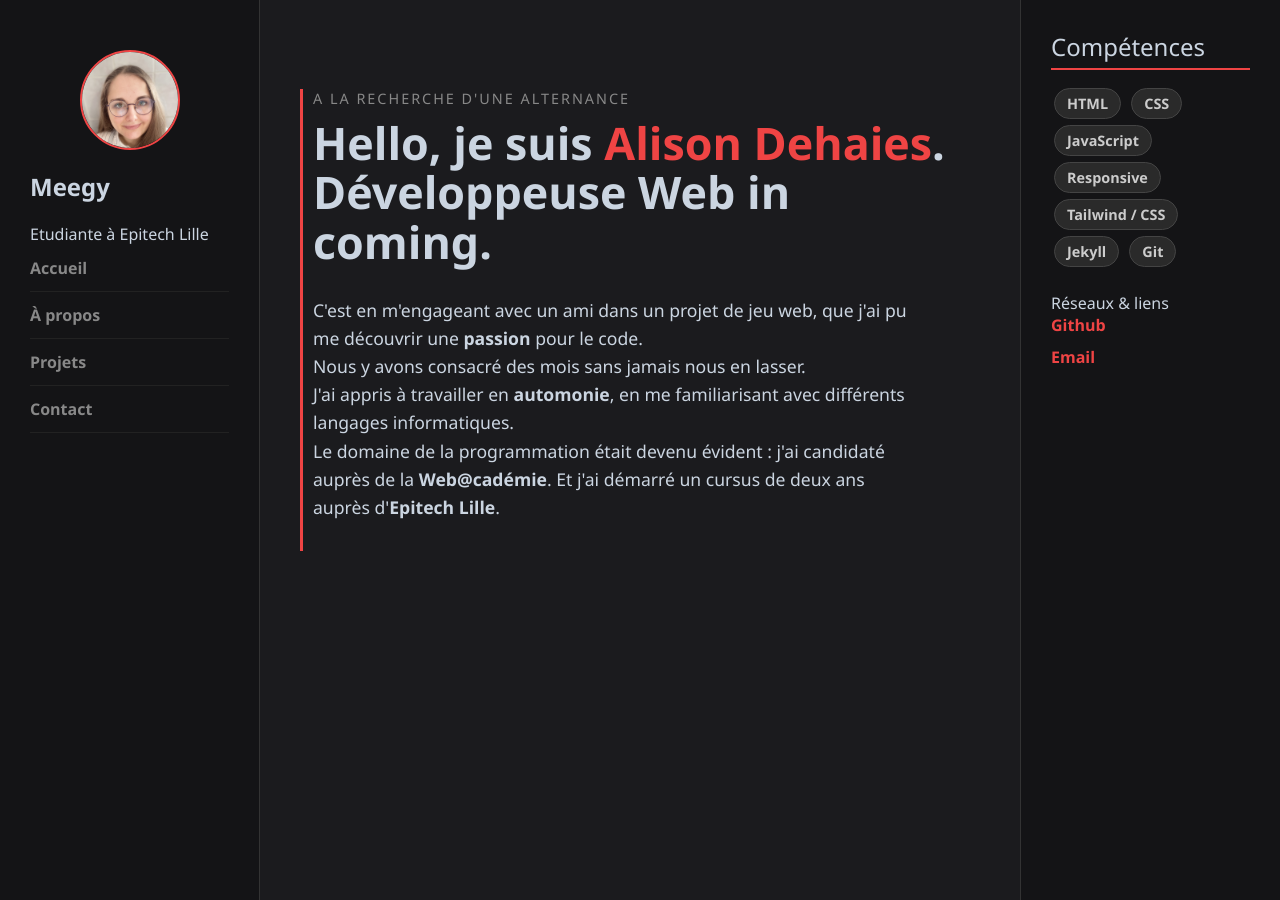
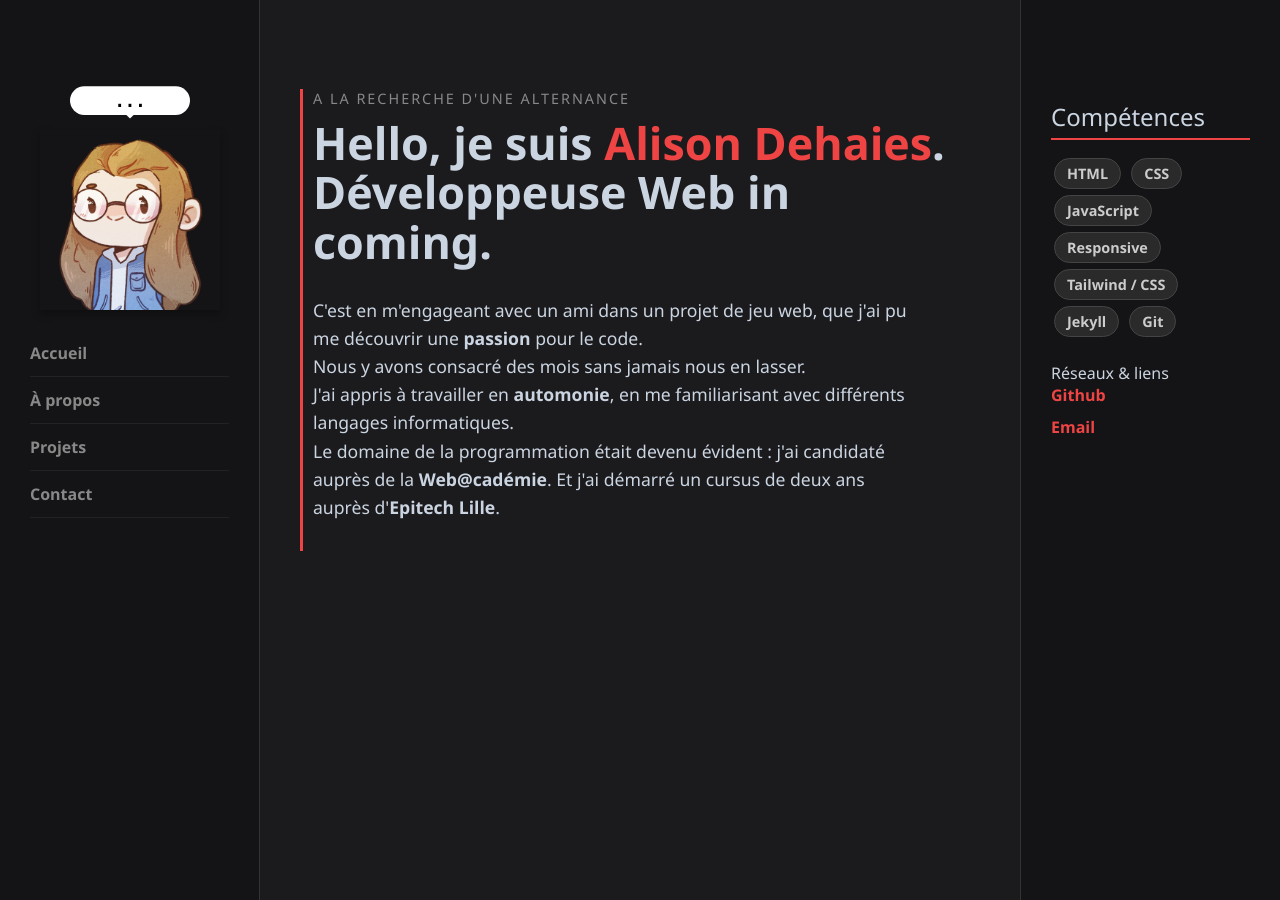
Before and after one commit to Meegy-exe/Portfolio, a Jekyll site: the page built from index.markdown, in a window 1280 px wide. Built offline with Jekyll 4.4.1, drawn with Linux system fonts in a browser that asks for light colours.

Commit message:
Adaptation, création css pour avatar+bulle

```diff
--- a/_config.yml
+++ b/_config.yml
@@ -16,7 +16,7 @@ baseurl: "/Portfolio" # the subpath of your site, e.g. /blog
 url: "https://meegy-exe.github.io"
 
 # Avatar
-avatar: "/assets/images/profil.jpg"
+avatar: "/assets/images/avatar.png"
 
 # THEME ACTUEL
 theme: jekyll-theme-midnight
--- a/_layouts/page.html
+++ b/_layouts/page.html
@@ -16,10 +16,12 @@
         <!-- CONTENU DE GAUCHE -->
         <aside class="colonne-gauche">
             <div class="profil-perso">
-                <img src="{{ site.avatar | relative_url }}" alt="Photo de profil">
+                <div class="bulle-avatar">
+                    Vous pouvez aussi m'appeler Meegy!
+                </div>
+                <img src="{{ site.avatar | relative_url }}" alt="Avatar Meegy" id="avatar">
             </div>
-            <h1>Meegy</h1>
-            <div class="statut">Etudiante à Epitech Lille</div>
+
             <nav>
                 <a href="{{ '/' | relative_url }}">Accueil</a>
                 <a href="{{ '/a-propos' | relative_url }}">À propos</a>
--- a/_sass/_colors.scss
+++ b/_sass/_colors.scss
@@ -19,6 +19,8 @@ $skill-text-color: #ccc;
 $font-family-base: 'Segoe UI', Tahoma, Verdana, sans-serif;
 // Date
 $font-date : 'Times New Roman', Times, serif;
+// Police bulle avatar
+$font-bulle: 'Monospace', monospace;
 
 // Couleur rouge vif (accentuation)
 $rouge-vif: #ef4444;
--- a/_sass/_main.scss
+++ b/_sass/_main.scss
@@ -53,24 +53,100 @@ h1, h2, h3, h4, h5, h6 {
 
 // Photo de profil
 .profil-perso {
-    margin-bottom: 20px;
-    width: 100px;
-    height: 100px;
-    border-radius: 50%;
-    margin: 20px auto;
-    border: 2px solid $rouge-vif;
-    // pour pas quil ne déplace du rond
-    overflow: hidden;
+    position: relative;
+    // position
+    margin: 100px auto 20px auto;
+    width: 180px;
+    text-align: center;
+    cursor: pointer;
 }
 
-.profil-perso img {
+#avatar {
     // évite les espaces blancs
     display: block;
     width: 100%;
-    height: 100%;
-    //remplit tout le conteneur sans déformer l'image
-    object-fit: cover;
+    height: auto;
 }
+
+
+// Bulle avatar
+.bulle-avatar {
+    position: absolute;
+    // placement au dessus de l'image
+    bottom: 100%;
+    left: 50%;
+    width: 200px;
+    text-align: center;
+    margin-bottom: 15px;
+    background-color: white;
+    border-radius: 50px;
+    padding: 8px 12px;
+    font-size: 0.9em;
+    // au dessus de tout
+    z-index: 10;
+    font-family: $font-bulle;
+    // par defaut pour lanimation
+    transform: translateX(-50%) scale(0.60);
+    // animation commence a la tete
+    transform-origin: bottom center;
+    color: transparent;
+    // transform = la taille, effet 0.4 = elastique, color pour que les ... disparaissent
+    transition: transform 0.4s cubic-bezier(0.68, -0.55, 0.262, 1.55), color 0.1s ease-out;
+}
+
+// "..." dans la bulle
+.bulle-avatar::before{
+    // affiche
+    content: "...";
+    position: absolute;
+    left: 50%;
+    top: 50%;
+    // positionnement
+    transform: translate(-50%, -50%);
+    color: black;
+    font-weight: bold;
+    // centre verticale
+    line-height: 0;
+    font-size: 2em;
+    // pour faire disparaitre
+    transition: opacity 0.2s ease-in 0.1s;
+}
+
+// pour faire disparaitre les "..."
+.profil-perso:hover .bulle-avatar::before {
+    opacity: 0;
+    // ... disparait direct dès hover
+    transition: opacity 0.05s ease-out;
+}
+
+// Animation hover avatar + bulle
+.profil-perso:hover .bulle-avatar {
+    // monte et grossit
+    transform: translateX(-50%) translateY(-10px) scale(1);
+    // changement de couleur
+    background-color: white;
+    color: black;
+    // pour lanimation de retour
+    transition: transform 0.4s cubic-bezier(0.68, -0.55, 0.262, 1.55), color 0.2s ease-in 0.1s;
+
+}
+
+// Queue de la bulle
+.bulle-avatar::after {
+    content: "";
+    position: absolute;
+    // positionnement bas de bulle
+    top: 100%;
+    left: 50%;
+    // transform pour centrer la queue
+    transform: translateX(-50%);
+    border-width: 6px;
+    border-style: solid;
+    // transparent pour les 3 autres côtés
+    border-color: white transparent transparent transparent;
+}
+
+
 
 // Container structure de base en flex
 // ici display flex pour avoir les 3 colonnes horizontalement
@@ -124,7 +200,7 @@ h1, h2, h3, h4, h5, h6 {
     overflow-y: auto;
     border-left: 1px solid $nav-border;
     background: $nav-background;
-    padding: 30px;
+    padding: 100px 30px 30px 30px;
     border-right: none;
     width: 260px;
     position: sticky;
```
Also changed, not shown: assets/images/avatar.png (added), assets/images/avatarcontour.png (added).
